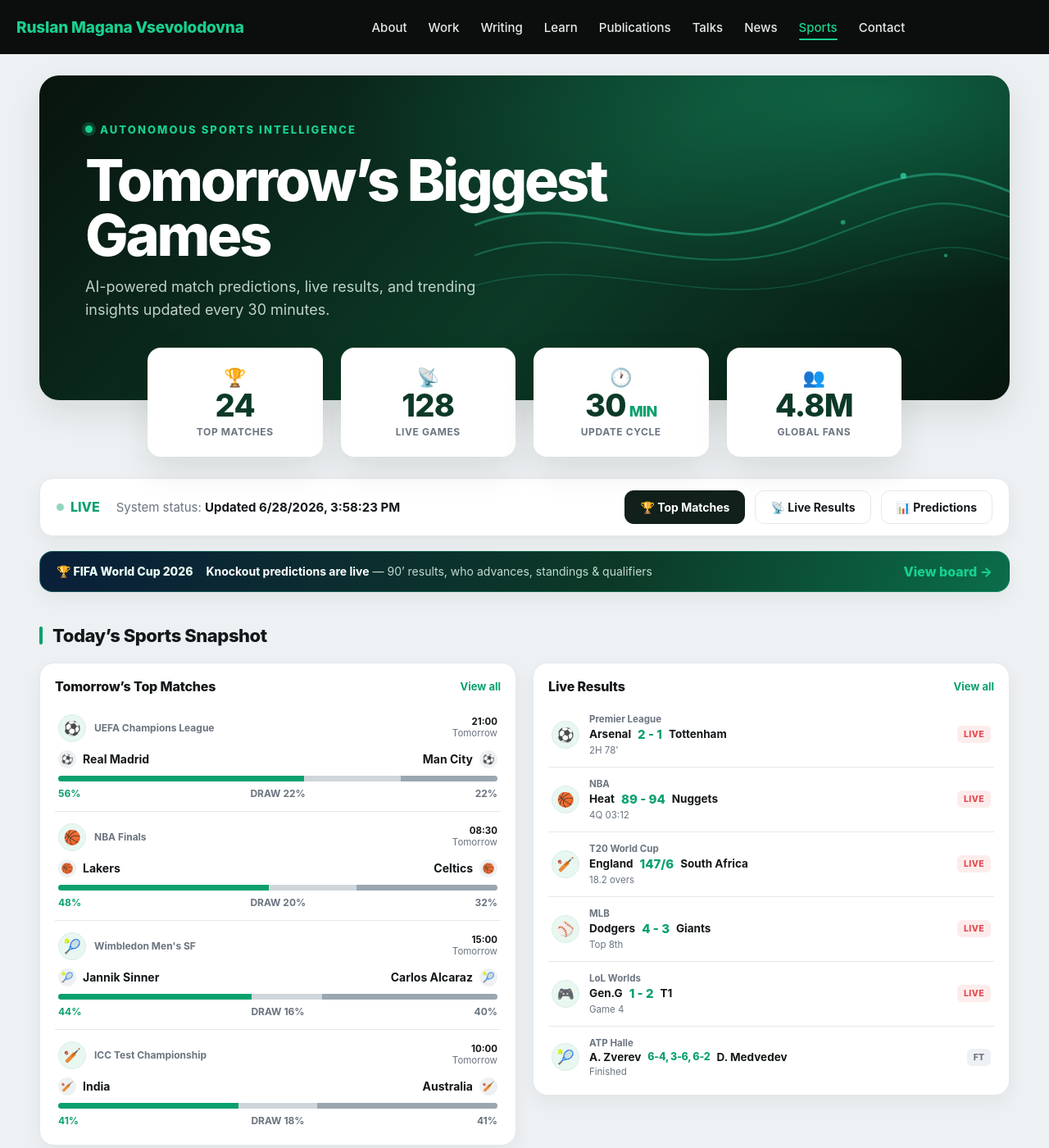
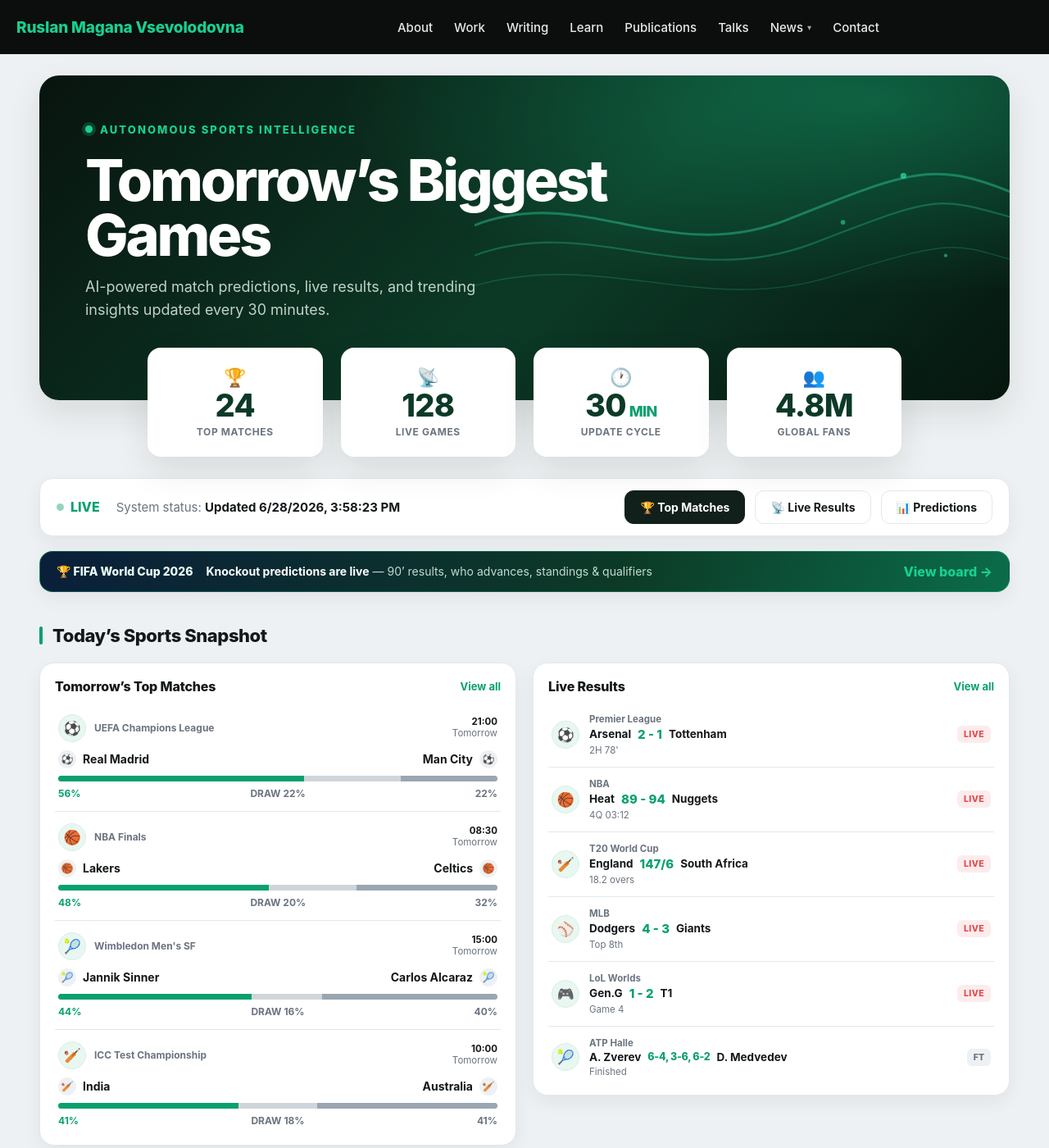
Before and after one commit to ruslanmv/sports-trends, a Jekyll site: the page built from sports/index.md, in a window 1280 px wide and 1400 px high. Shown: the whole window at 82% size. Built offline with Jekyll 4.4.1, drawn with Linux system fonts in a browser that asks for light colours.

Commit message:
Add sports nav link

```diff
--- a/_includes/sports/sports-nav.html
+++ b/_includes/sports/sports-nav.html
@@ -7,11 +7,35 @@
     <a href="https://ruslanmv.com/learn/">Learn</a>
     <a href="https://ruslanmv.com/publications">Publications</a>
     <a href="https://ruslanmv.com/talks/">Talks</a>
-    <a href="https://ruslanmv.com/news-and-trends/">News</a>
-    <a class="active" href="{{ '/' | relative_url }}" aria-current="page">Sports</a>
+    <div class="sports-nav-group">
+      <button class="sports-nav-group__btn" type="button" aria-haspopup="true" aria-expanded="false">
+        News <span class="sports-nav-caret" aria-hidden="true">▾</span>
+      </button>
+      <div class="sports-nav-group__menu">
+        <a href="https://ruslanmv.com/news-and-trends/">News</a>
+        <a class="active" href="{{ '/' | relative_url }}" aria-current="page">Sports</a>
+      </div>
+    </div>
     <a href="https://ruslanmv.com/contact/">Contact</a>
   </nav>
   <div class="sports-nav-tools">
     <button type="button" class="sports-nav-toggle" data-nav-toggle aria-controls="sports-nav" aria-expanded="false" aria-label="Open navigation menu">&#9776;</button>
   </div>
 </header>
+<script>
+(function () {
+  var group = document.querySelector('.sports-nav-group');
+  if (!group) return;
+  var btn = group.querySelector('.sports-nav-group__btn');
+  btn.addEventListener('click', function () {
+    var open = group.classList.toggle('is-open');
+    btn.setAttribute('aria-expanded', open ? 'true' : 'false');
+  });
+  document.addEventListener('click', function (e) {
+    if (!group.contains(e.target)) {
+      group.classList.remove('is-open');
+      btn.setAttribute('aria-expanded', 'false');
+    }
+  });
+})();
+</script>
--- a/assets/css/sports.css
+++ b/assets/css/sports.css
@@ -60,6 +60,39 @@
 }
 .sports-nav-tools { display: flex; gap: 18px; align-items: center; color: #fff; }
 .sports-nav-tools button { background: none; border: 0; color: #fff; cursor: pointer; font-size: 18px; line-height: 1; padding: 4px; }
+
+/* ---------- Nav dropdown group ---------- */
+.sports-nav-group { position: relative; display: flex; align-items: center; }
+.sports-nav-group__btn {
+  background: none; border: 0; color: #e7eae8; cursor: pointer;
+  font-weight: 500; font-size: 15px; display: inline-flex; align-items: center; gap: 5px;
+  padding: 22px 0; line-height: 1; font-family: inherit;
+}
+.sports-nav-group__btn:hover { color: #fff; }
+.sports-nav-caret { font-size: 0.68em; opacity: 0.7; transition: transform 0.15s ease; display: inline-block; }
+.sports-nav-group.is-open .sports-nav-caret { transform: rotate(180deg); }
+.sports-nav-group.is-open .sports-nav-group__btn { color: var(--s-emerald); }
+.sports-nav-group__menu {
+  position: absolute; top: calc(100% + 2px); left: 0;
+  padding: 6px 0; min-width: 140px; background: #141f1b;
+  border: 1px solid #293530; border-radius: 10px;
+  box-shadow: 0 12px 30px rgba(0, 0, 0, 0.4);
+  opacity: 0; visibility: hidden; transform: translateY(6px);
+  transition: opacity 0.15s ease, transform 0.15s ease, visibility 0.15s ease;
+  z-index: 70;
+}
+.sports-nav-group:hover .sports-nav-group__menu,
+.sports-nav-group.is-open .sports-nav-group__menu {
+  opacity: 1; visibility: visible; transform: translateY(0);
+}
+.sports-nav-group__menu a {
+  display: block; padding: 10px 18px; color: #d6d6d6; text-decoration: none;
+  font-size: 14px; font-weight: 500; white-space: nowrap;
+  position: static; padding-top: 10px; padding-bottom: 10px;
+}
+.sports-nav-group__menu a:hover { background: #1e2e28; color: #fff; }
+.sports-nav-group__menu a.active { color: var(--s-emerald); }
+.sports-nav-group__menu a.active::after { display: none; }
 
 /* ---------- Shell ---------- */
 .sports-shell { max-width: 1240px; margin: 0 auto; padding: 26px 28px 90px; }
```
